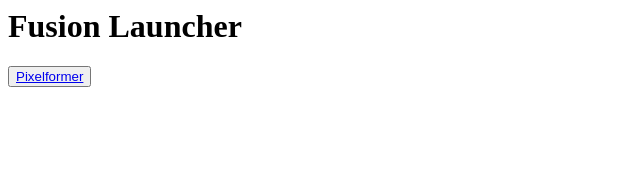
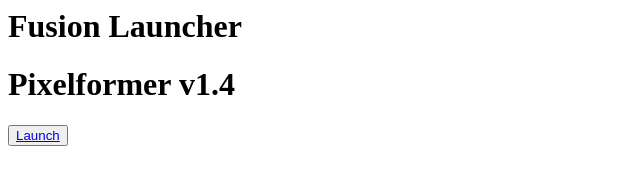
Before and after one commit to FlakePixel/pixelationgames, a plain HTML site: page index.html in a window 1280 px wide. Shown: the whole page, without its empty margins (0-640 px from the left). Drawn offline with Linux system fonts and the light colour scheme.

Commit message:
Update index.html

```diff
--- a/index.html
+++ b/index.html
@@ -1,3 +1,3 @@
 <h1>Fusion Launcher</h1>
 
-<button><a href=https://pixelationgame.github.io/launcher/pixelformer.html>Pixelformer</button>
+<h1>Pixelformer v1.4</h1><button><a href=https://pixelationgame.github.io/launcher/pixelformer.html>Launch</button>
```
